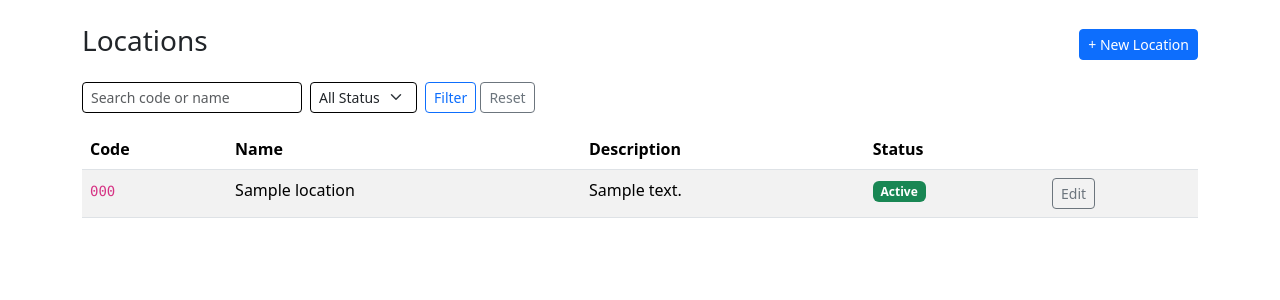
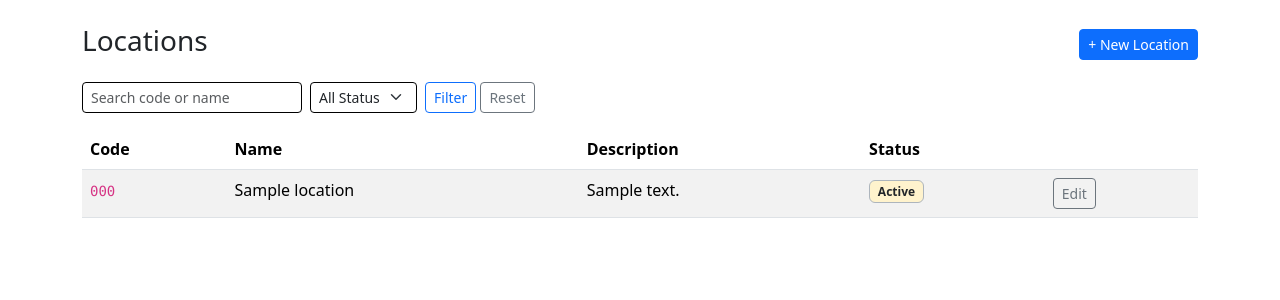
Before and after one commit to Devanshee-Gupta/Inventory-Management-Project, a Django app: page /locations/ in a window 1280 px wide. Shown: the part 64-364 px from the top of the page. Run offline with Django 5.2, Linux system fonts and the light colour scheme; a user stored in the database is signed in; tables that the repository leaves empty hold one stand-in row (values such as "Sample post").

Commit message:
fix(ui): resolve few UI bugs

```diff
--- a/templates/dashboard/dashboard.html
+++ b/templates/dashboard/dashboard.html
@@ -102,6 +102,11 @@
                         class="badge text-dark bg-secondary-subtle border border-dark-subtle"
                         >{{ m.get_movement_type_display }}</span>
                         {% endif %}
+                        {% if m.get_movement_type_display == 'Adjustment' %}
+                        <span
+                        class="badge text-dark bg-warning-subtle border border-dark-subtle"
+                        >{{ m.get_movement_type_display }}</span>
+                        {% endif %}
                     </td>
                     <td>{{ m.item.sku }}</td>
                     <td>{{ m.quantity }}</td>
--- a/templates/inventory/movement_list.html
+++ b/templates/inventory/movement_list.html
@@ -61,7 +61,7 @@
         {% for m in movements %}
         <tr>
             <td>{{ m.created_at|date:"d M Y H:i" }}</td>
-            <td><span class="badge bg-secondary">{{ m.get_movement_type_display }}</span></td>
+            <td><span class="badge bg-secondary">{{ m.get_movement_type_display|default:m.movement_type }}</span></td>
             <td>{{ m.item.sku }}</td>
             <td>{{ m.quantity }}</td>
             <td>
--- a/templates/locations/location_list.html
+++ b/templates/locations/location_list.html
@@ -77,9 +77,9 @@
       <td>{{ location.description|default:"—" }}</td>
       <td>
         {% if location.is_active %}
-        <span class="badge bg-success">Active</span>
+        <span class="badge bg-warning-subtle text-dark border border-dark-subtle">Active</span>
         {% else %}
-        <span class="badge bg-secondary">Inactive</span>
+        <span class="badge bg-secondary-subtle text-dark border border-dark-subtle">Inactive</span>
         {% endif %}
       </td>
       {% if user.profile.is_manager %}
```
